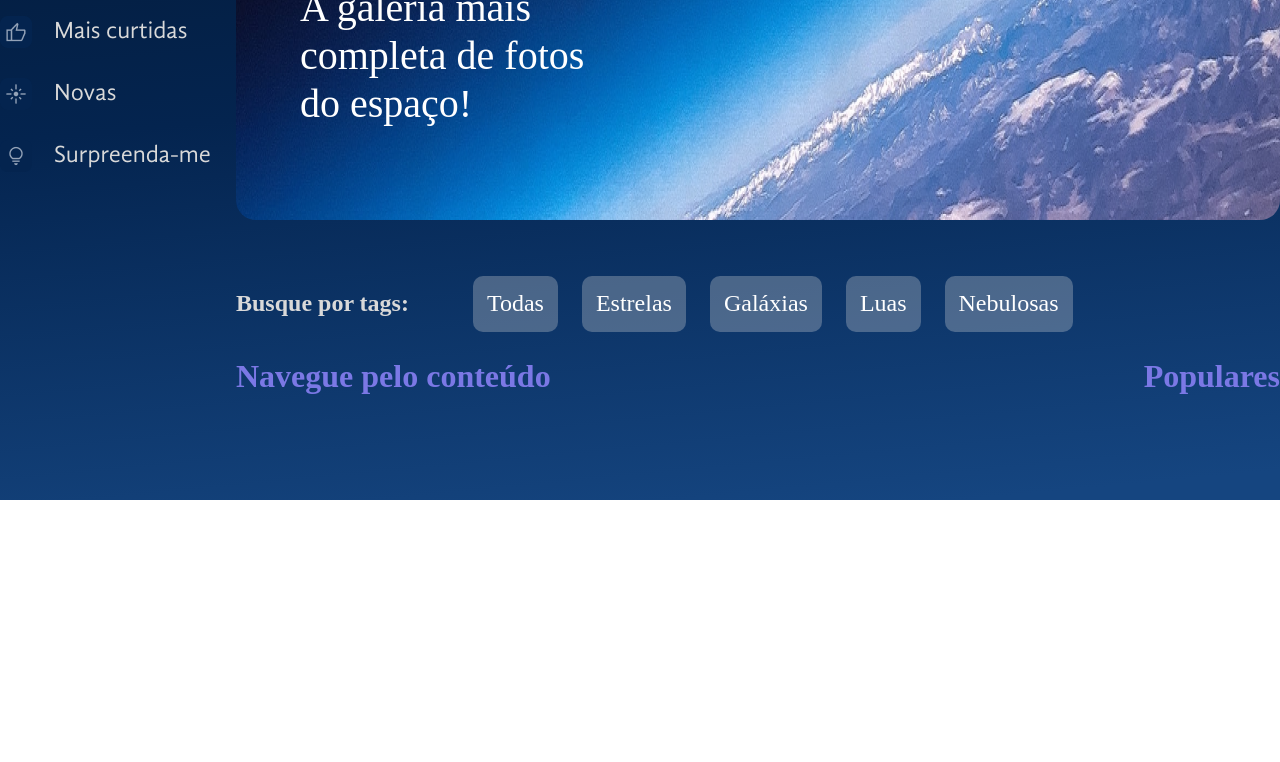
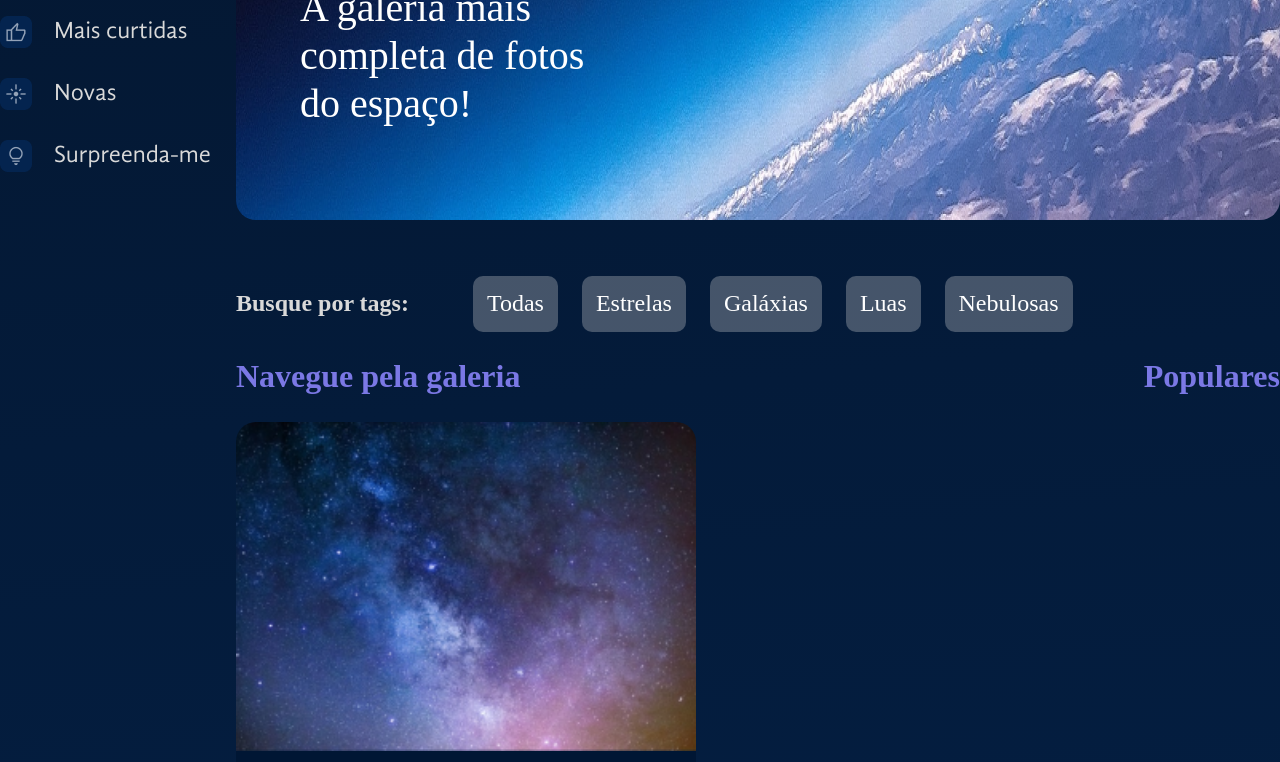
Before and after one commit to resianlucas/alura-space-app, a React (Vite) app: page / in a window 1280 px wide. Shown: the part 300-1062 px from the top of the page. Before the commit the page ends 800 px from the top, so only its background shows below. Built offline with nearby package versions, Linux system fonts and the light colour scheme.

Commit message:
comecando a criacao de modal zoom, recurso para dar zoom nas fotos da galeria

```diff
--- a/src/App.jsx
+++ b/src/App.jsx
@@ -5,6 +5,10 @@
 import Banner from "./componentes/Banner"
 import imagemBanner from './assets/banner.png'
 import Galeria from "./componentes/Galeria"
+
+import fotos from './fotos.json'
+import { useState } from "react"
+import ModalZoom from "./componentes/ModalZoom"
 
 const FundoGradiente = styled.div`
   background: linear-gradient(174.61deg, #041833 4.16%, #04244F 48%, #154580 96.76%);
@@ -29,8 +33,18 @@
   flex-grow: 1;
 `
 
+const ImagensContainer = styled.section`
+    display: flex;
+    justify-content: space-between;
+    flex-wrap: wrap;
+    gap: 24px;
+`
+
 
 function App() {
+
+  const [fotosDaGaleria, setFotosDaGaleria] = useState(fotos);
+  const [fotoSelecionada, setFotoSelecionada] = useState(null)
 
   return (
     <FundoGradiente>
@@ -43,11 +57,11 @@
             <Banner
               backgroundImage={imagemBanner}
               titulo='A galeria mais completa de fotos do espaço!' />
-            <Galeria />
+            <Galeria fotos={fotosDaGaleria} />
           </ConteudoGaleria>
-
         </MainContainer>
       </AppContainer>
+      <ModalZoom foto={fotoSelecionada}/>
     </FundoGradiente>
   )
 }
--- /dev/null
+++ b/src/componentes/BotaoIcone/index.jsx
@@ -0,0 +1,13 @@
+import { styled } from "styled-components"
+
+const BotaoIcone = styled.button`
+    margin-left: 12px;
+    display: flex;
+    align-items: center;
+    justify-content: center;
+    background-color: transparent;
+    border: none;
+    cursor: pointer;
+`
+
+export default BotaoIcone
--- /dev/null
+++ b/src/componentes/Galeria/Imagem/index.jsx
@@ -0,0 +1,57 @@
+import { styled } from "styled-components"
+import BotaoIcone from "../../BotaoIcone"
+
+const Figure = styled.figure`
+    width: ${props => props.$expandida ? '90%' : '460px'};
+    max-width: 100%;
+    margin: 0;
+    display: flex;
+    flex-direction: column;
+    & > img {
+        max-width: 100%;
+        border-radius: 20px 20px 0 0;
+    }
+    figcaption {
+        background-color: #001634;
+        border-radius: 0px 0px 20px 20px;
+        color: white;
+        box-sizing: border-box;
+        padding: 12px;
+        h3 {
+            font-family: 'GandhiSansBold';
+        }
+        h4 {
+            flex-grow: 1;
+        }
+        h3, h4 {
+            margin: 0;
+            font-size: 16px;
+        }
+    }
+`
+
+const Rodape = styled.footer`
+    display: flex;
+    justify-content: space-between;
+    align-items: center;
+`
+
+const Imagem = ({ foto, expandida = false }) => {
+    return (<Figure $expandida={expandida} id={`foto-${foto.id}`}>
+        <img src={foto.path} alt={foto.alt} />
+        <figcaption>
+            <h3>{foto.titulo}</h3>
+            <Rodape>
+                <h4>{foto.fonte}</h4>
+                <BotaoIcone>
+                    <img src="/icons/favorito.png" alt="Icone de favorito" />
+                </BotaoIcone>
+                {!expandida && <BotaoIcone aria-hidden={expandida}>
+                    <img src="/icons/expandir.png" alt="Icone de expandir" />
+                </BotaoIcone>}
+            </Rodape>
+        </figcaption>
+    </Figure>)
+}
+
+export default Imagem
--- a/src/componentes/Galeria/index.jsx
+++ b/src/componentes/Galeria/index.jsx
@@ -1,25 +1,38 @@
-import styled from "styled-components";
-import Titulo from "../Titulo";
-import Tags from "./Tags";
-import Populares from "./Populares";
+import { styled } from "styled-components"
+import Titulo from "../Titulo"
+import Tags from "./Tags"
+import Populares from "./Populares"
+import Imagem from "./Imagem"
 
 const GaleriaContainer = styled.div`
     display: flex;
+    gap: 24px;
 `
 
 const SecaoFluida = styled.section`
     flex-grow: 1;
 `
 
+const ImagensContainer = styled.section`
+    display: flex;
+    justify-content: space-between;
+    flex-wrap: wrap;
+    gap: 24px;
+`
 
-const Galeria = () => {
+const Galeria = ({ fotos = [] }) => {
     return (
         <>
             <Tags />
             <GaleriaContainer>
                 <SecaoFluida>
-                <Titulo>Navegue pelo conteúdo</Titulo>
-
+                    <Titulo>Navegue pela galeria</Titulo>
+                    <ImagensContainer>
+                        {fotos.map(foto => <Imagem
+                            key={foto.id}
+                            foto={foto} />)
+                        }
+                    </ImagensContainer>
                 </SecaoFluida>
                 <Populares />
             </GaleriaContainer>
@@ -27,4 +40,4 @@
     )
 }
 
-export default Galeria;
+export default Galeria
--- /dev/null
+++ b/src/componentes/ModalZoom/index.jsx
@@ -0,0 +1,14 @@
+const ModalZoom = ({foto}) => {
+    return (
+        <>
+            <dialog open = {!!foto}>
+                <p>Exemplo do Mozilla</p>
+                <form method="dialog">
+                    <button type="submit">ok</button>
+                </form>
+            </dialog>
+        </>
+    )
+}
+
+export default ModalZoom
--- a/src/fotos.json
+++ b/src/fotos.json
@@ -2,70 +2,70 @@
   {
     "titulo": "Grande Nuvem de Magalhães",
     "fonte": "Alura Space",
-    "path": "/imagens/galeria/foto-1.png",
+    "path": "/images/galeria/foto-1.png",
     "id": "1",
     "tagId": 2
   },
   {
     "titulo": "Via Láctea",
     "fonte": "Alura Space",
-    "path": "/imagens/galeria/foto-2.png",
+    "path": "/images/galeria/foto-2.png",
     "id": "2",
     "tagId": 2
   },
   {
     "titulo": "Lua: quarto minguante",
     "fonte": "Alura Space",
-    "path": "/imagens/galeria/foto-3.png",
+    "path": "/images/galeria/foto-3.png",
     "id": "3",
     "tagId": 3
   },
   {
     "titulo": "Galáxia de Andrómeda",
     "fonte": "Alura Space",
-    "path": "/imagens/galeria/foto-4.png",
+    "path": "/images/galeria/foto-4.png",
     "id": "4",
     "tagId": 2
   },
   {
     "titulo": "Estrela Pistola",
     "fonte": "Alura Space",
-    "path": "/imagens/galeria/foto-5.png",
+    "path": "/images/galeria/foto-5.png",
     "id": "5",
     "tagId": 1
   },
   {
     "titulo": "Ilustração",
     "fonte": "Alura Space",
-    "path": "/imagens/galeria/foto-6.png",
+    "path": "/images/galeria/foto-6.png",
     "id": "6",
     "tagId": 4
   },
   {
     "titulo": "Galáxia de Andrómeda",
     "fonte": "Alura Space",
-    "path": "/imagens/galeria/foto-7.png",
+    "path": "/images/galeria/foto-7.png",
     "id": "7",
     "tagId": 2
   },
   {
     "titulo": "Ilustração",
     "fonte": "Alura Space",
-    "path": "/imagens/galeria/foto-8.png",
+    "path": "/images/galeria/foto-8.png",
     "id": "8",
     "tagId": 4
   },
   {
     "titulo": "Céu estrelado",
     "fonte": "Alura Space",
-    "path": "/imagens/galeria/foto-9.png",
+    "path": "/images/galeria/foto-9.png",
     "id": "9",
     "tagId": 1
   },
   {
     "titulo": "Ilustração",
     "fonte": "Alura Space",
-    "path": "/imagens/galeria/foto-10.png",
+    "path": "/images/galeria/foto-10.png",
     "id": "10",
     "tagId": 1
   }
```
